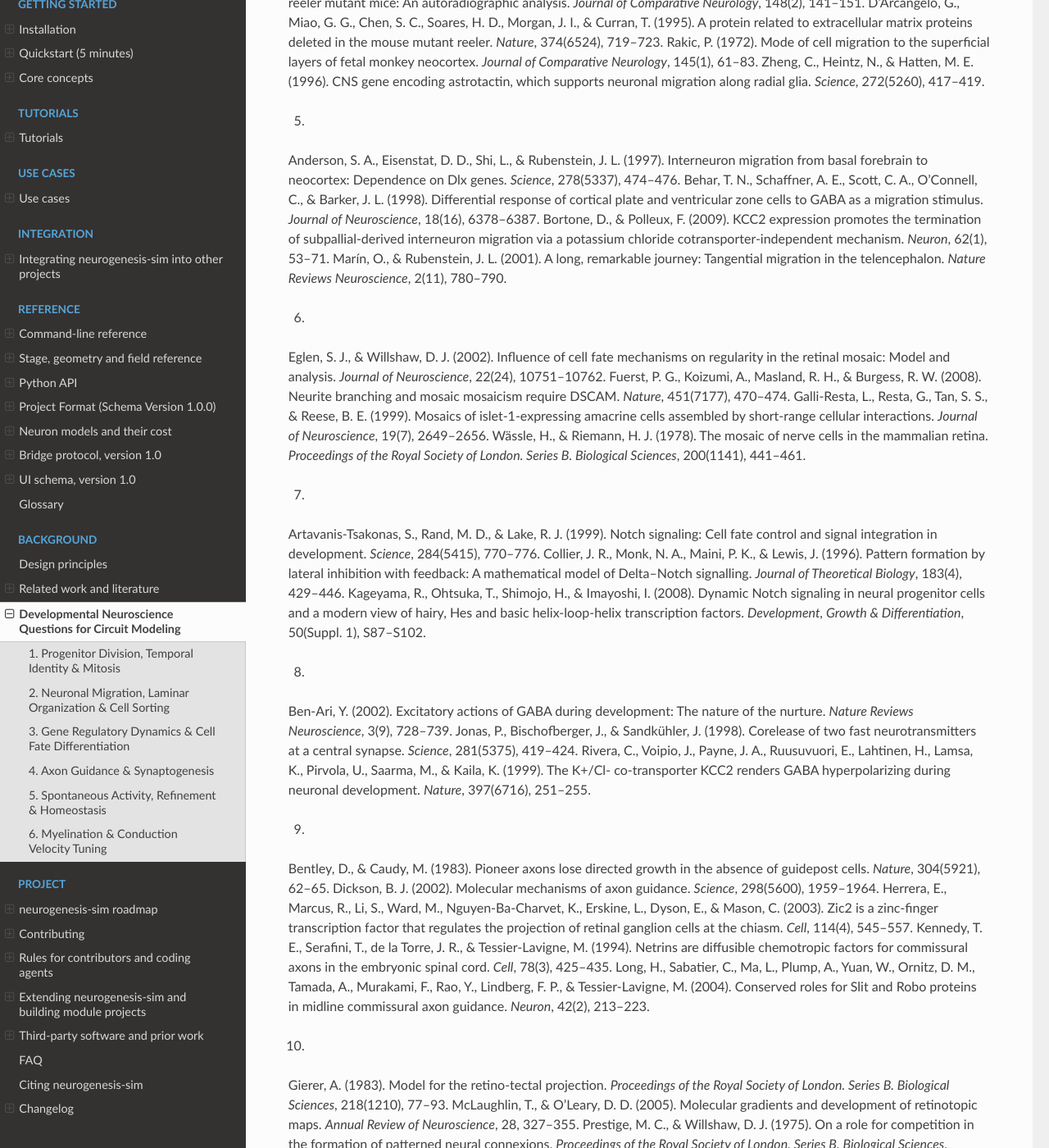
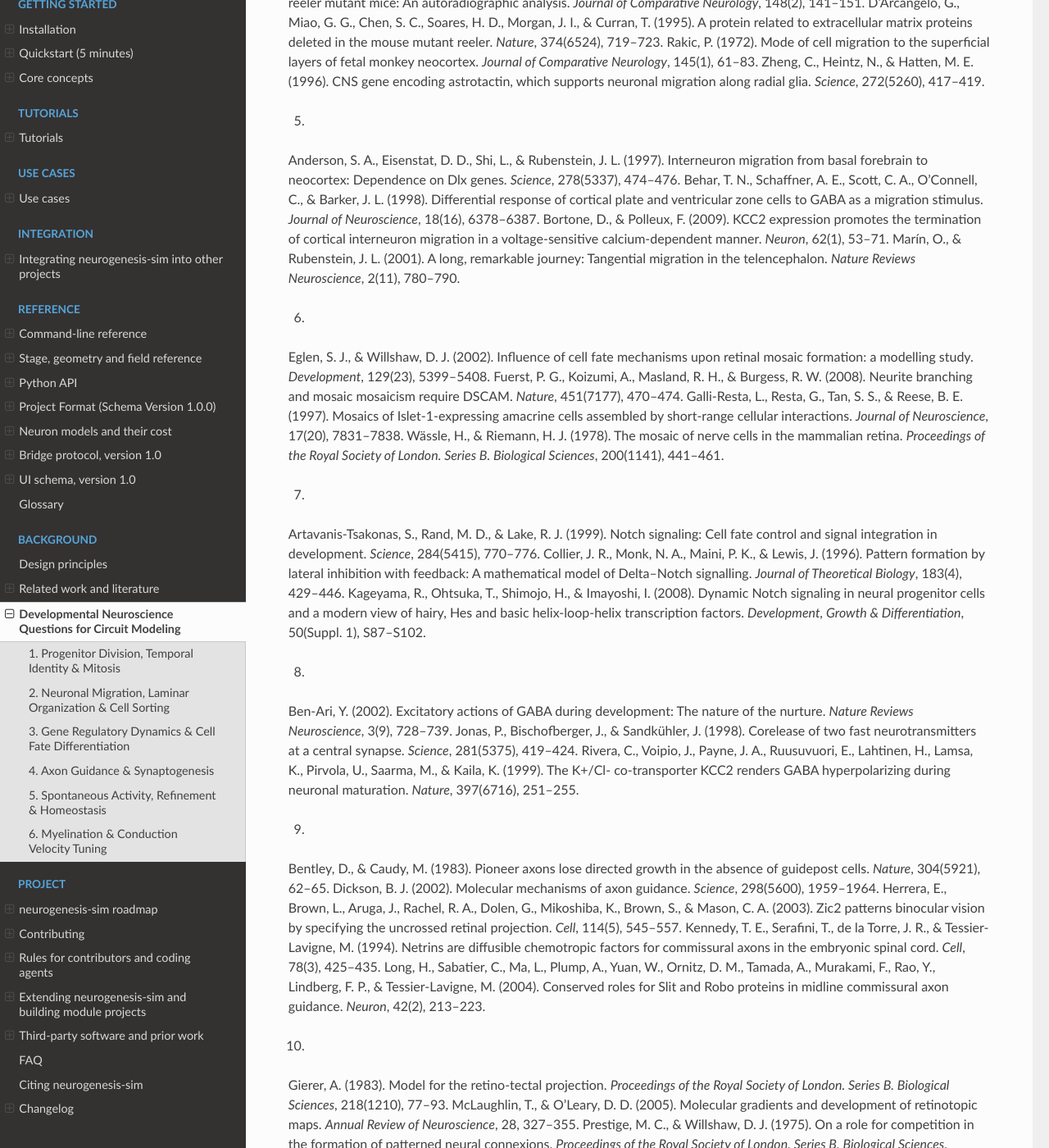
Before and after one commit to jobellet/neurogenesis-sim, a Sphinx documentation site: the page built from docs/background/developmental-questions.md, in a window 1280 px wide and 1400 px high, scrolled down 12016 px. Shown: the whole window at 82% size. Built offline with Sphinx 7.4.7 and the Read the Docs theme 3.1.0, drawn with Linux system fonts in a browser that asks for light colours; some of the changed text lies outside the part shown.

Commit message:
Fix five reference entries in the questions doc; drop the unfindable Zhang 2003 citation from transporter_switch
Eglen & Willshaw 2002 is Development 129:5399; Galli-Resta et al. is J Neurosci 1997, 17:7831; corrected titles for Calegari & Huttner 2003, Bortone & Polleux 2009 and Herrera et al. 2003 (authors, issue, title, checked against Crossref); Rivera 1999 title. Vu et al. 2000 given in full. No parameter values changed.

```diff
--- a/docs/DEVELOPMENTAL_NEUROSCIENCE_QUESTIONS.md
+++ b/docs/DEVELOPMENTAL_NEUROSCIENCE_QUESTIONS.md
@@ -242,7 +242,7 @@ REFS:
 
 1.
 
-Calegari, F., & Huttner, W. B. (2003). An inhibition of cyclin-dependent kinases that shortens, but does not lengthen, G1 phase promotes neurogenesis in the developing mouse neocortex. *Journal of Cell Science*, 116(24), 4947–4955.
+Calegari, F., & Huttner, W. B. (2003). An inhibition of cyclin-dependent kinases that lengthens, but does not arrest, neuroepithelial cell cycle induces premature neurogenesis. *Journal of Cell Science*, 116(24), 4947–4955.
 Caviness, V. S., Jr., Takahashi, T., & Nowakowski, R. S. (1995). Numbers, time and neocortical neuronogenesis: A general model. *Trends in Neurosciences*, 18(9), 379–383.
 Chenn, A., & Walsh, C. A. (2002). Regulation of cerebral cortical size by control of cell cycle exit in neural precursors. *Science*, 297(5580), 365–369.
 Götz, M., & Huttner, W. B. (2005). The cell biology of neurogenesis. *Nature Reviews Molecular Cell Biology*, 6(10), 777–788.
@@ -273,14 +273,14 @@ Zheng, C., Heintz, N., & Hatten, M. E. (1996). CNS gene encoding astrotactin, wh
 
 Anderson, S. A., Eisenstat, D. D., Shi, L., & Rubenstein, J. L. (1997). Interneuron migration from basal forebrain to neocortex: Dependence on Dlx genes. *Science*, 278(5337), 474–476.
 Behar, T. N., Schaffner, A. E., Scott, C. A., O'Connell, C., & Barker, J. L. (1998). Differential response of cortical plate and ventricular zone cells to GABA as a migration stimulus. *Journal of Neuroscience*, 18(16), 6378–6387.
-Bortone, D., & Polleux, F. (2009). KCC2 expression promotes the termination of subpallial-derived interneuron migration via a potassium chloride cotransporter-independent mechanism. *Neuron*, 62(1), 53–71.
+Bortone, D., & Polleux, F. (2009). KCC2 expression promotes the termination of cortical interneuron migration in a voltage-sensitive calcium-dependent manner. *Neuron*, 62(1), 53–71.
 Marín, O., & Rubenstein, J. L. (2001). A long, remarkable journey: Tangential migration in the telencephalon. *Nature Reviews Neuroscience*, 2(11), 780–790.
 
 6.
 
-Eglen, S. J., & Willshaw, D. J. (2002). Influence of cell fate mechanisms on regularity in the retinal mosaic: Model and analysis. *Journal of Neuroscience*, 22(24), 10751–10762.
+Eglen, S. J., & Willshaw, D. J. (2002). Influence of cell fate mechanisms upon retinal mosaic formation: a modelling study. *Development*, 129(23), 5399–5408.
 Fuerst, P. G., Koizumi, A., Masland, R. H., & Burgess, R. W. (2008). Neurite branching and mosaic mosaicism require DSCAM. *Nature*, 451(7177), 470–474.
-Galli-Resta, L., Resta, G., Tan, S. S., & Reese, B. E. (1999). Mosaics of islet-1-expressing amacrine cells assembled by short-range cellular interactions. *Journal of Neuroscience*, 19(7), 2649–2656.
+Galli-Resta, L., Resta, G., Tan, S. S., & Reese, B. E. (1997). Mosaics of Islet-1-expressing amacrine cells assembled by short-range cellular interactions. *Journal of Neuroscience*, 17(20), 7831–7838.
 Wässle, H., & Riemann, H. J. (1978). The mosaic of nerve cells in the mammalian retina. *Proceedings of the Royal Society of London. Series B. Biological Sciences*, 200(1141), 441–461.
 
 7.
@@ -293,13 +293,13 @@ Kageyama, R., Ohtsuka, T., Shimojo, H., & Imayoshi, I. (2008). Dynamic Notch sig
 
 Ben-Ari, Y. (2002). Excitatory actions of GABA during development: The nature of the nurture. *Nature Reviews Neuroscience*, 3(9), 728–739.
 Jonas, P., Bischofberger, J., & Sandkühler, J. (1998). Corelease of two fast neurotransmitters at a central synapse. *Science*, 281(5375), 419–424.
-Rivera, C., Voipio, J., Payne, J. A., Ruusuvuori, E., Lahtinen, H., Lamsa, K., Pirvola, U., Saarma, M., & Kaila, K. (1999). The K+/Cl- co-transporter KCC2 renders GABA hyperpolarizing during neuronal development. *Nature*, 397(6716), 251–255.
+Rivera, C., Voipio, J., Payne, J. A., Ruusuvuori, E., Lahtinen, H., Lamsa, K., Pirvola, U., Saarma, M., & Kaila, K. (1999). The K+/Cl- co-transporter KCC2 renders GABA hyperpolarizing during neuronal maturation. *Nature*, 397(6716), 251–255.
 
 9.
 
 Bentley, D., & Caudy, M. (1983). Pioneer axons lose directed growth in the absence of guidepost cells. *Nature*, 304(5921), 62–65.
 Dickson, B. J. (2002). Molecular mechanisms of axon guidance. *Science*, 298(5600), 1959–1964.
-Herrera, E., Marcus, R., Li, S., Ward, M., Nguyen-Ba-Charvet, K., Erskine, L., Dyson, E., & Mason, C. (2003). Zic2 is a zinc-finger transcription factor that regulates the projection of retinal ganglion cells at the chiasm. *Cell*, 114(4), 545–557.
+Herrera, E., Brown, L., Aruga, J., Rachel, R. A., Dolen, G., Mikoshiba, K., Brown, S., & Mason, C. A. (2003). Zic2 patterns binocular vision by specifying the uncrossed retinal projection. *Cell*, 114(5), 545–557.
 Kennedy, T. E., Serafini, T., de la Torre, J. R., & Tessier-Lavigne, M. (1994). Netrins are diffusible chemotropic factors for commissural axons in the embryonic spinal cord. *Cell*, 78(3), 425–435.
 Long, H., Sabatier, C., Ma, L., Plump, A., Yuan, W., Ornitz, D. M., Tamada, A., Murakami, F., Rao, Y., Lindberg, F. P., & Tessier-Lavigne, M. (2004). Conserved roles for Slit and Robo proteins in midline commissural axon guidance. *Neuron*, 42(2), 213–223.
 
```
Also changed, not shown: 1 other file.
